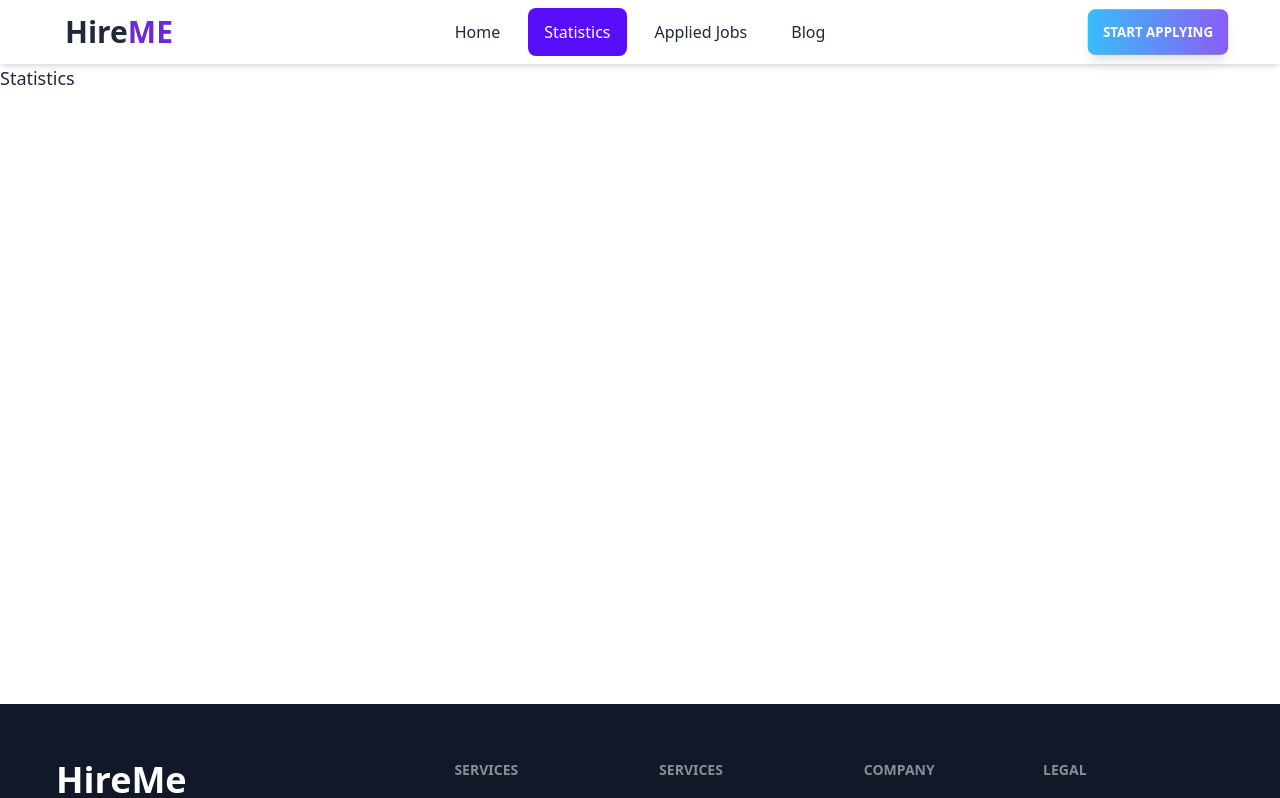
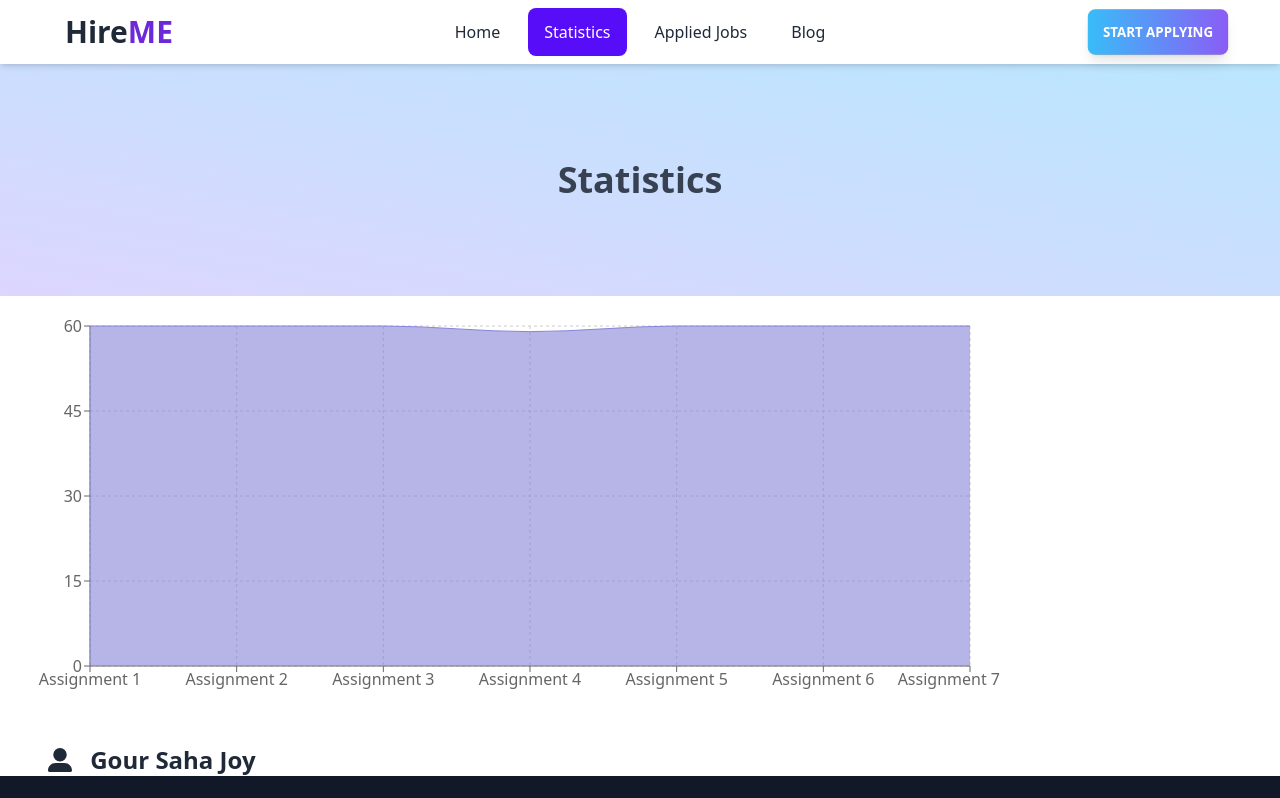
Before and after one commit to gsjoy24/hire-me, a React (Vite) app: page /statistics in a window 1280 px wide. Shown: the top 798 px of the page. Built offline with nearby package versions, Linux system fonts and the light colour scheme.

Commit message:
rechart added

```diff
--- a/src/components/Statistics.jsx
+++ b/src/components/Statistics.jsx
@@ -1,9 +1,65 @@
 import React from 'react';
-
+import { AreaChart, Area, XAxis, YAxis, CartesianGrid, Tooltip } from 'recharts';
+import SectionTitle from './SectionTitle';
+import { FontAwesomeIcon } from '@fortawesome/react-fontawesome';
+import { faUserAlt } from '@fortawesome/free-solid-svg-icons';
+const data = [
+	{
+		name: 'Assignment 1',
+		marks: 60
+	},
+	{
+		name: 'Assignment 2',
+		marks: 60
+	},
+	{
+		name: 'Assignment 3',
+		marks: 60
+	},
+	{
+		name: 'Assignment 4',
+		marks: 59
+	},
+	{
+		name: 'Assignment 5',
+		marks: 60
+	},
+	{
+		name: 'Assignment 6',
+		marks: 60
+	},
+	{
+		name: 'Assignment 7',
+		marks: 60
+	}
+];
 const Statistics = () => {
 	return (
 		<div>
-			<h1 className='text-lg'>Statistics</h1>
+			<SectionTitle>Statistics</SectionTitle>
+			<div className='m-auto overflow-scroll lg:overflow-hidden'>
+				<AreaChart
+					width={1000}
+					height={400}
+					data={data}
+					margin={{
+						top: 30,
+						right: 30,
+						left: 30
+					}}>
+					<CartesianGrid strokeDasharray='3 3' />
+					<XAxis dataKey='name' />
+					<YAxis />
+					<Tooltip />
+					<Area type='monotone' dataKey='marks' stroke='#8884d8' fill='#8884d8' />
+				</AreaChart>
+			</div>
+			<div className='px-5 md:px-12 mt-12'>
+				<h3 className='text-2xl font-bold'>
+					<FontAwesomeIcon className='mr-3' icon={faUserAlt}></FontAwesomeIcon> Gour Saha Joy
+				</h3>
+				<p></p>
+			</div>
 		</div>
 	);
 };
```
